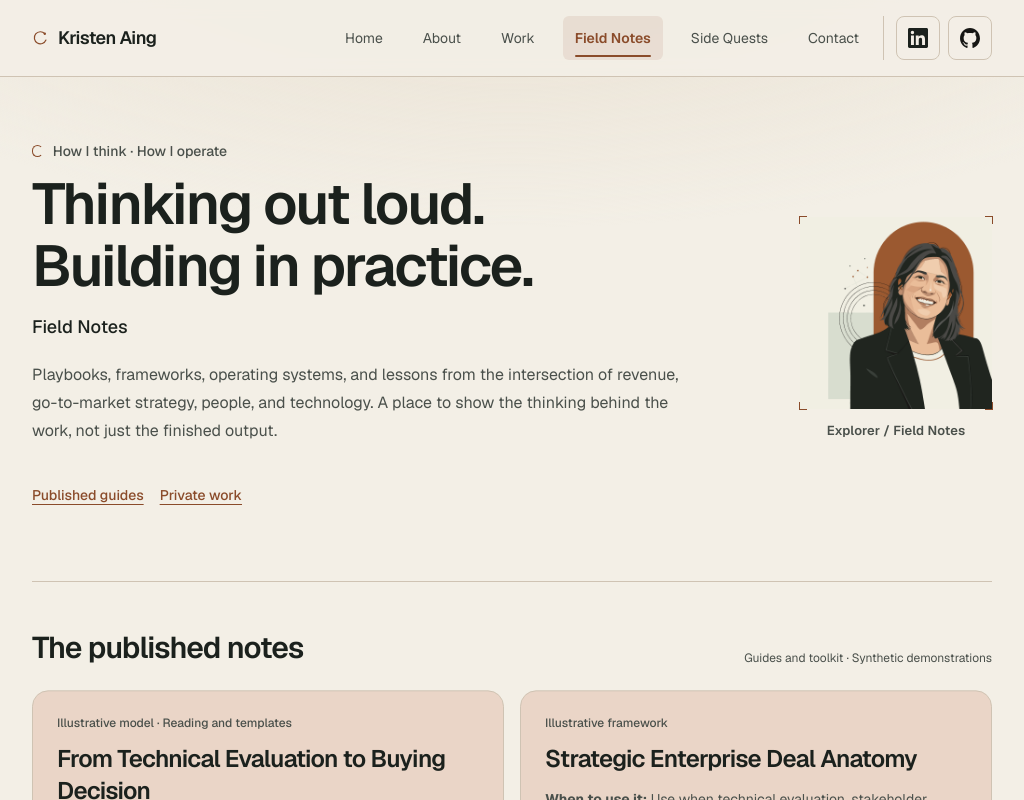
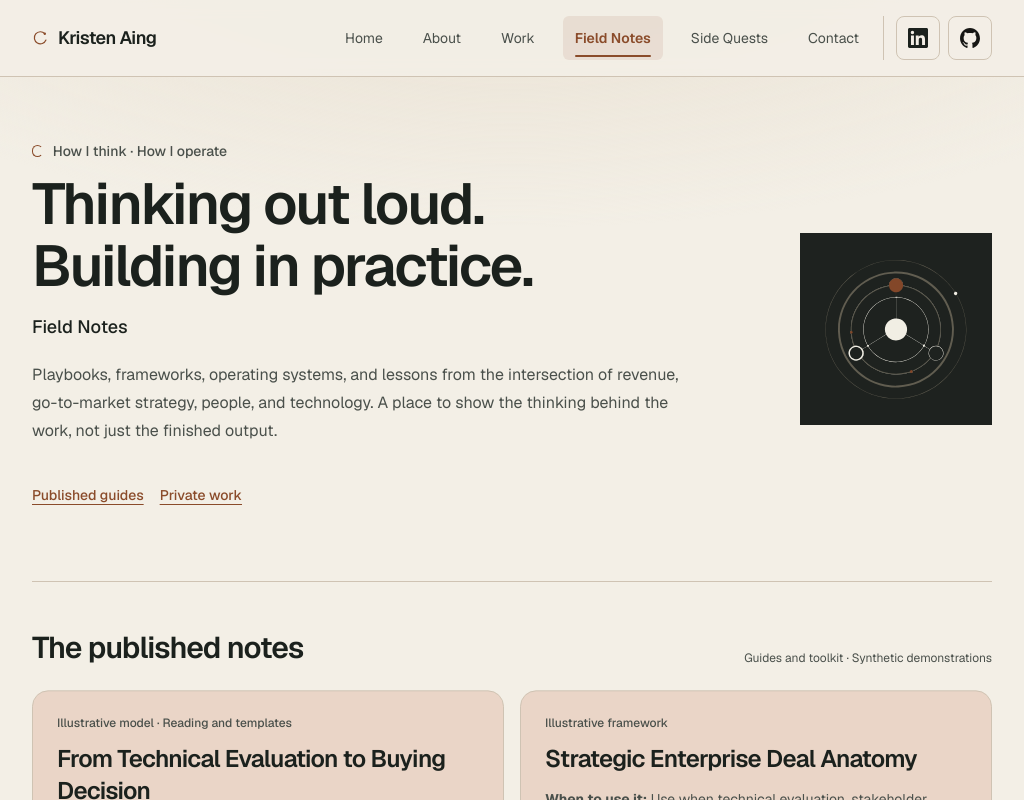
Before and after one commit to heyfunwhoa/byjoyaing-portfolio, a Next.js app: page /field-notes in a window 1280 px wide. Shown: the top 800 px of the page, without its empty margins (128-1152 px from the left). Built offline with nearby package versions, Linux system fonts and the light colour scheme.

Commit message:
feat(brand): use orbit studies on collection pages

```diff
--- a/app/field-notes/page.tsx
+++ b/app/field-notes/page.tsx
@@ -1,5 +1,5 @@
 import { completePageMetadata } from "@/lib/page-metadata";
-import { BrandAvatar } from "@/components/brand-avatar";
+import { OrbitStudyIllustration } from "@/components/orbit-study-illustration";
 import { PageMain } from "@/components/page-main";
 import type { Metadata } from "next";
 import Link from "next/link";
@@ -41,7 +41,7 @@ export default function FieldNotesPage() {
           <a className="inline-flex min-h-11 items-center text-accent underline underline-offset-4" href="#private">Private work</a>
         </nav>
         </div>
-        <div className="mx-auto w-full max-w-[12rem]"><BrandAvatar variant="explorer" /><p className="editorial-eyebrow mt-3 text-center text-muted">Explorer / Field Notes</p></div>
+        <div className="mx-auto w-full max-w-[12rem]"><OrbitStudyIllustration variant="field-notes" /></div>
       </header>
       <section id="featured" className="section-enter scroll-mt-24 border-b border-border py-12">
         <div className="flex flex-wrap items-end justify-between gap-4"><h2 className="font-display text-3xl tracking-tight">The published notes</h2><span className="text-xs text-muted">Guides and toolkit · Synthetic demonstrations</span></div>
--- a/app/side-quests/page.tsx
+++ b/app/side-quests/page.tsx
@@ -1,5 +1,5 @@
 import { completePageMetadata } from "@/lib/page-metadata";
-import { BrandAvatar } from "@/components/brand-avatar";
+import { OrbitStudyIllustration } from "@/components/orbit-study-illustration";
 import { FeaturedSideQuestStrip } from "@/components/featured-side-quest-strip";
 import { PageMain } from "@/components/page-main";
 import { ProjectStatusPill } from "@/components/project-status-pill";
@@ -53,7 +53,7 @@ export default function SideQuestsPage() {
     <PageMain>
       <section className="grid items-center gap-10 border-b border-border py-12 sm:py-16 lg:grid-cols-[minmax(0,14rem)_minmax(0,1fr)]">
         <div className="order-2 mx-auto w-full max-w-[9rem] lg:order-1 lg:mx-0 lg:max-w-[14rem]">
-          <BrandAvatar variant="builder" />
+          <OrbitStudyIllustration variant="side-quests" />
         </div>
         <div className="order-1 lg:order-2">
           <p className="editorial-eyebrow text-accent">Side Quests / Independent builds</p>
--- /dev/null
+++ b/components/orbit-study-illustration.tsx
@@ -0,0 +1,31 @@
+import Image from "next/image";
+
+const orbitStudySources = {
+  "field-notes": "/brand/orbits/studies/orbit-study-03.svg",
+  "side-quests": "/brand/orbits/studies/orbit-study-02.svg",
+} as const;
+
+export type OrbitStudyVariant = keyof typeof orbitStudySources;
+
+type OrbitStudyIllustrationProps = {
+  variant: OrbitStudyVariant;
+  className?: string;
+};
+
+/** Decorative orbital artwork for the Field Notes and Side Quests collection headers. */
+export function OrbitStudyIllustration({
+  variant,
+  className = "",
+}: OrbitStudyIllustrationProps) {
+  return (
+    <Image
+      src={orbitStudySources[variant]}
+      alt=""
+      aria-hidden="true"
+      width={1024}
+      height={1024}
+      unoptimized
+      className={`block h-auto w-full ${className}`}
+    />
+  );
+}
```
Also changed, not shown: 3 other files (tests, documents, lock files or other folders).
